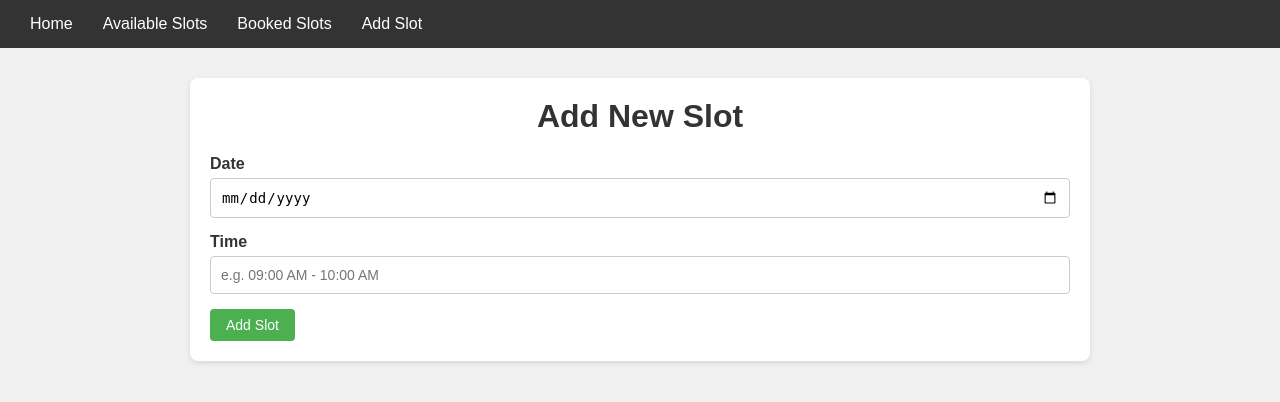
After one commit to Akshitha2906/slot_booking, a Django app: page /add-slot/ in a window 1280 px wide. The commit adds this page. Shown: the top 402 px of the page. Run offline with Django 5.2, Linux system fonts and the light colour scheme.

Commit message:
added add slot and delete slot features

```diff
--- a/booking/urls.py
+++ b/booking/urls.py
@@ -6,4 +6,6 @@ urlpatterns = [
     path('available/', views.available_slots, name='available'),
     path('book/<int:slot_id>/', views.book_slot, name='book'),
     path('bookings/', views.view_bookings, name='bookings'),
+    path('add-slot/', views.add_slot, name='add_slot'),
+    path('delete-slot/<int:slot_id>/', views.delete_slot, name='delete_slot'),
 ]
--- a/booking/views.py
+++ b/booking/views.py
@@ -22,3 +22,16 @@ def book_slot(request, slot_id):
 def view_bookings(request):
     bookings = Booking.objects.all().order_by('-booked_at')
     return render(request, 'bookings.html', {'bookings': bookings})
+
+def add_slot(request):
+    if request.method == 'POST':
+        date = request.POST['slot_date']
+        time = request.POST['slot_time']
+        Slot.objects.create(slot_date=date, slot_time=time)
+        return redirect('available')
+    return render(request, 'add_slot.html')
+
+def delete_slot(request, slot_id):
+    slot = Slot.objects.get(id=slot_id)
+    slot.delete()
+    return redirect('available')
--- a/static/style.css
+++ b/static/style.css
@@ -86,6 +86,15 @@ tr:hover {
     background-color: #45a049;
 }
 
+.btn-delete {
+    background-color: #f44336;
+    margin-left: 5px;
+}
+
+.btn-delete:hover {
+    background-color: #d32f2f;
+}
+
 .form-group {
     margin-bottom: 15px;
 }
--- /dev/null
+++ b/templates/add_slot.html
@@ -0,0 +1,49 @@
+{% load static %}
+<!DOCTYPE html>
+<html>
+
+<head>
+    <title>Add Slot</title>
+    <link rel="stylesheet" href="{% static 'style.css' %}">
+</head>
+
+<body>
+    <div class="navbar">
+        <a href="{% url 'home' %}">Home</a>
+        <a href="{% url 'available' %}">Available Slots</a>
+        <a href="{% url 'bookings' %}">Booked Slots</a>
+        <a href="{% url 'add_slot' %}">Add Slot</a>
+    </div>
+    <div class="container">
+        <h1>Add New Slot</h1>
+        <form method="post" onsubmit="return validateSlot()">
+            {% csrf_token %}
+            <div class="form-group">
+                <label>Date</label>
+                <input type="date" name="slot_date" id="slot_date" required>
+            </div>
+            <div class="form-group">
+                <label>Time</label>
+                <input type="text" name="slot_time" id="slot_time" placeholder="e.g. 09:00 AM - 10:00 AM" required>
+            </div>
+            <button type="submit" class="btn">Add Slot</button>
+        </form>
+        <script>
+            function validateSlot() {
+                var date = document.getElementById("slot_date").value;
+                var time = document.getElementById("slot_time").value;
+                if (date == "") {
+                    alert("Please select a date");
+                    return false;
+                }
+                if (time == "") {
+                    alert("Please enter a time");
+                    return false;
+                }
+                return true;
+            }
+        </script>
+    </div>
+</body>
+
+</html>
--- a/templates/book.html
+++ b/templates/book.html
@@ -12,6 +12,7 @@
         <a href="{% url 'home' %}">Home</a>
         <a href="{% url 'available' %}">Available Slots</a>
         <a href="{% url 'bookings' %}">Booked Slots</a>
+        <a href="{% url 'add_slot' %}">Add Slot</a>
     </div>
     <div class="container">
         <h1>Book This Slot</h1>
--- a/templates/bookings.html
+++ b/templates/bookings.html
@@ -12,6 +12,7 @@
         <a href="{% url 'home' %}">Home</a>
         <a href="{% url 'available' %}">Available Slots</a>
         <a href="{% url 'bookings' %}">Booked Slots</a>
+        <a href="{% url 'add_slot' %}">Add Slot</a>
     </div>
     <div class="container">
         <h1>Booked Slots</h1>
--- a/templates/index.html
+++ b/templates/index.html
@@ -12,6 +12,7 @@
         <a href="{% url 'home' %}">Home</a>
         <a href="{% url 'available' %}">Available Slots</a>
         <a href="{% url 'bookings' %}">Booked Slots</a>
+        <a href="{% url 'add_slot' %}">Add Slot</a>
     </div>
     <div class="container">
         <div class="hero">
```
Also changed, not shown: templates/available.html (+6 -1 lines).
